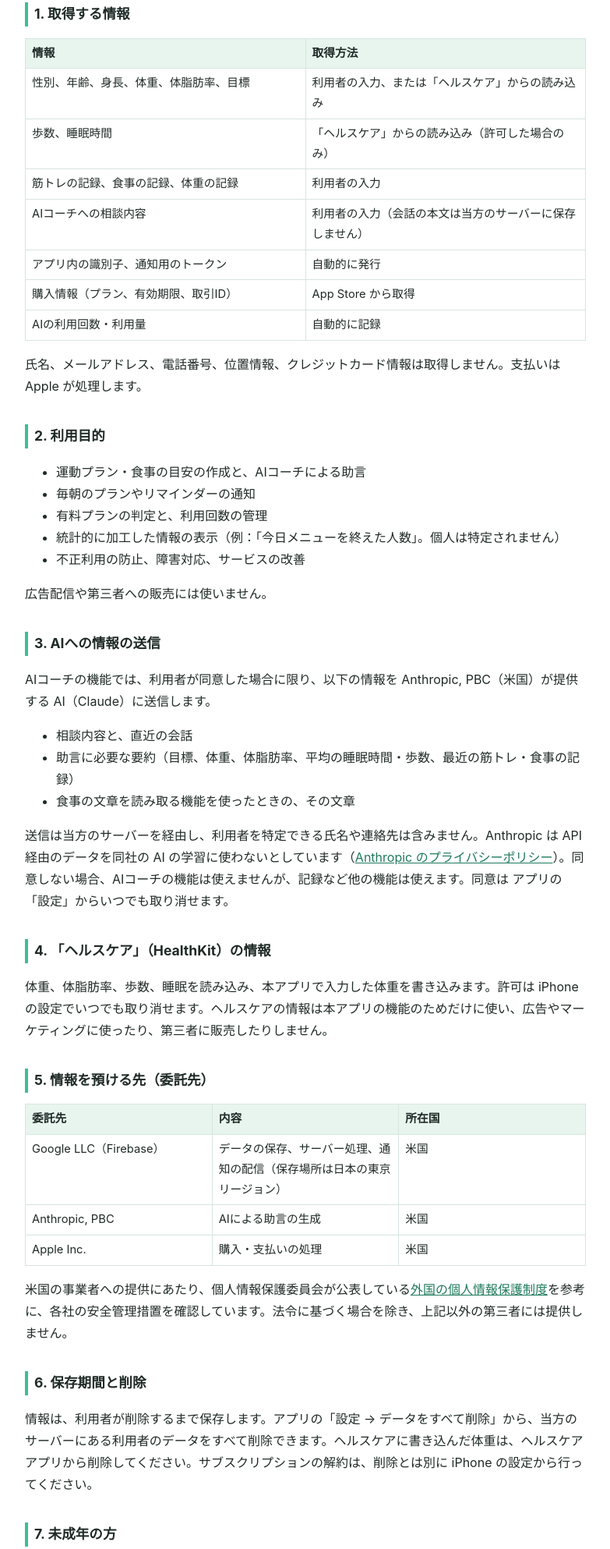
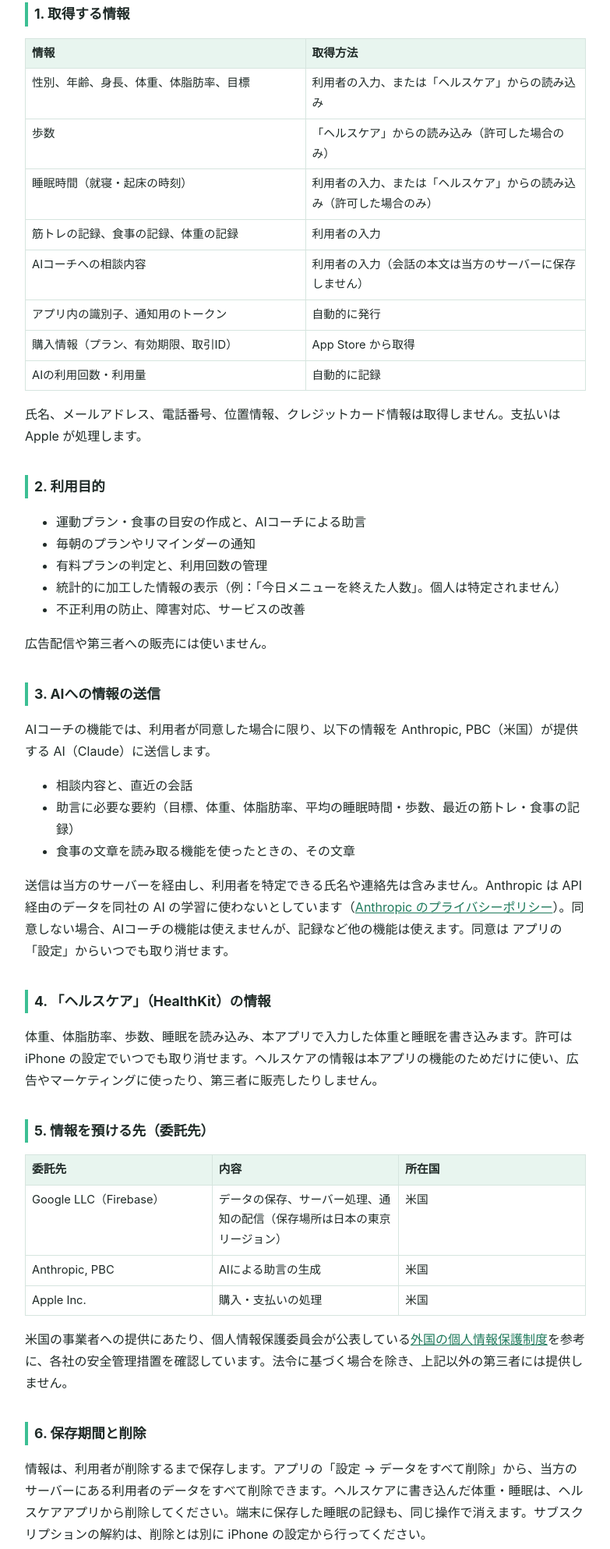
Before and after one commit to hk5150/mikata-site, a plain HTML site: page privacy.html in a window 1280 px wide. Shown: the part 186-2172 px from the top of the page at 78% size, without its empty margins (248-1031 px from the left). Drawn offline with Linux system fonts and the light colour scheme.

Commit message:
プライバシーポリシーに睡眠の手入力とヘルスケアへの書き込みを追記 (#1)
Claude-Session: https://claude.ai/code/session_01QoUY792ZiBa4CxWeSCvgQD

Co-authored-by: Claude <noreply@anthropic.com>

```diff
--- a/privacy.html
+++ b/privacy.html
@@ -48,8 +48,12 @@ Kitamura（以下「当方」）は、AIボディメイクコーチアプリ「M
 <td>利用者の入力、または「ヘルスケア」からの読み込み</td>
 </tr>
 <tr class="even">
-<td>歩数、睡眠時間</td>
+<td>歩数</td>
 <td>「ヘルスケア」からの読み込み（許可した場合のみ）</td>
+</tr>
+<tr class="even">
+<td>睡眠時間（就寝・起床の時刻）</td>
+<td>利用者の入力、または「ヘルスケア」からの読み込み（許可した場合のみ）</td>
 </tr>
 <tr class="odd">
 <td>筋トレの記録、食事の記録、体重の記録</td>
@@ -99,7 +103,7 @@ href="https://www.anthropic.com/legal/privacy">Anthropic
 アプリの「設定」からいつでも取り消せます。</p>
 <h2 id="ヘルスケアhealthkitの情報">4.
 「ヘルスケア」（HealthKit）の情報</h2>
-<p>体重、体脂肪率、歩数、睡眠を読み込み、本アプリで入力した体重を書き込みます。許可は
+<p>体重、体脂肪率、歩数、睡眠を読み込み、本アプリで入力した体重と睡眠を書き込みます。許可は
 iPhone
 の設定でいつでも取り消せます。ヘルスケアの情報は本アプリの機能のためだけに使い、広告やマーケティングに使ったり、第三者に販売したりしません。</p>
 <h2 id="情報を預ける先委託先">5. 情報を預ける先（委託先）</h2>
@@ -138,7 +142,7 @@ iPhone
 href="https://www.ppc.go.jp/personalinfo/legal/kaiseihogohou/#gaikoku">外国の個人情報保護制度</a>を参考に、各社の安全管理措置を確認しています。法令に基づく場合を除き、上記以外の第三者には提供しません。</p>
 <h2 id="保存期間と削除">6. 保存期間と削除</h2>
 <p>情報は、利用者が削除するまで保存します。アプリの「設定 →
-データをすべて削除」から、当方のサーバーにある利用者のデータをすべて削除できます。ヘルスケアに書き込んだ体重は、ヘルスケアアプリから削除してください。サブスクリプションの解約は、削除とは別に
+データをすべて削除」から、当方のサーバーにある利用者のデータをすべて削除できます。ヘルスケアに書き込んだ体重・睡眠は、ヘルスケアアプリから削除してください。端末に保存した睡眠の記録も、同じ操作で消えます。サブスクリプションの解約は、削除とは別に
 iPhone の設定から行ってください。</p>
 <h2 id="未成年の方">7. 未成年の方</h2>
 <p>本アプリは13歳以上が対象です。18歳未満の方は保護者の同意を得てからご利用ください。18歳未満の方には、減量の数値目標を出さないなど、助言の内容を制限します。</p>
@@ -154,6 +158,7 @@ iPhone の設定から行ってください。</p>
 </ul>
 <h2 id="改定">10. 改定</h2>
 <p>内容を変更するときは、本ページまたはアプリ内でお知らせします。重要な変更では、あらためて同意をお願いすることがあります。</p>
-<p>制定日：2026年10月31日</p>
+<p>制定日：2026年10月31日<br>
+最終改定日：2026年11月7日（睡眠の手入力とヘルスケアへの書き込みを追記）</p>
 </body>
 </html>
```
